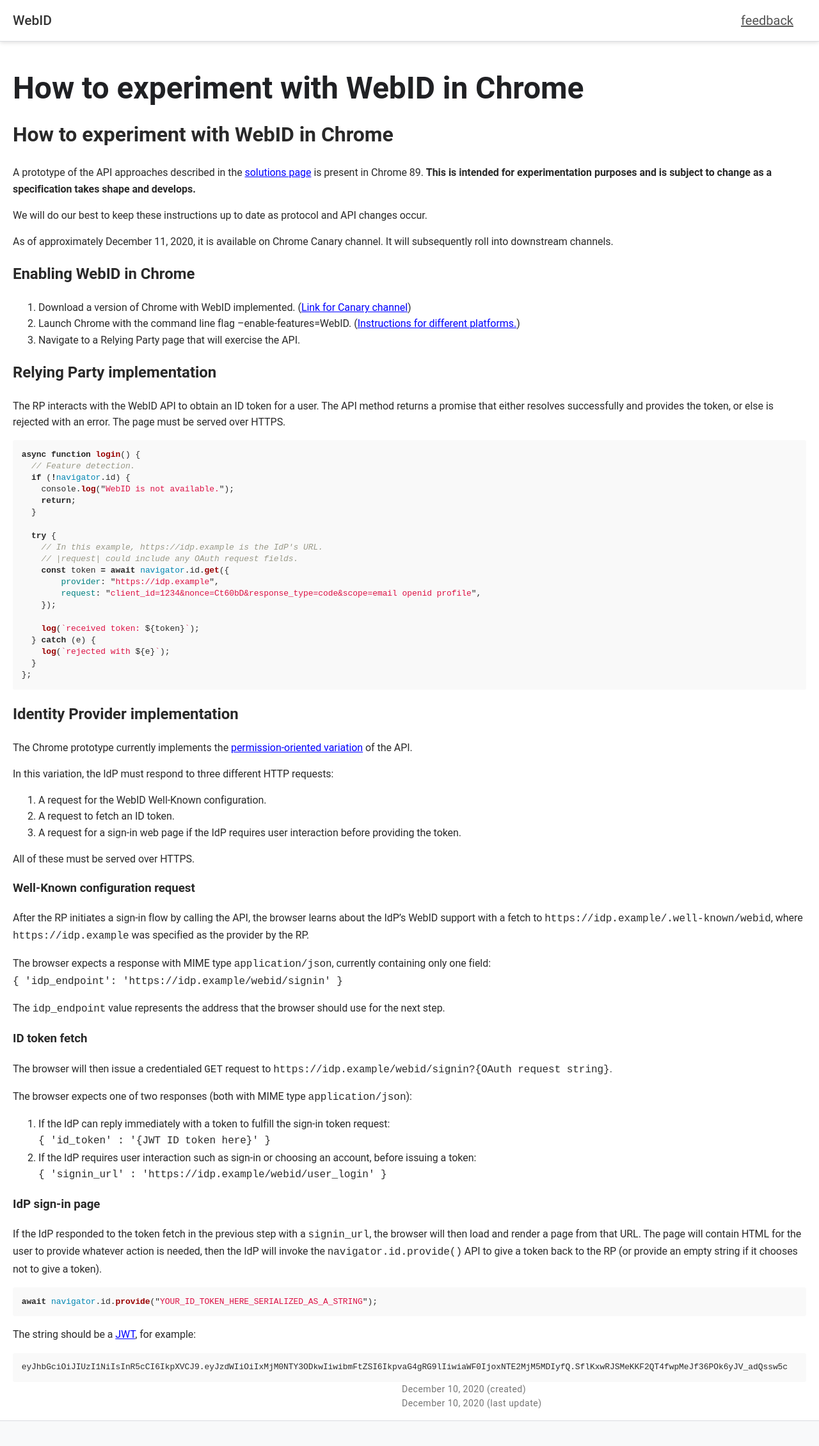
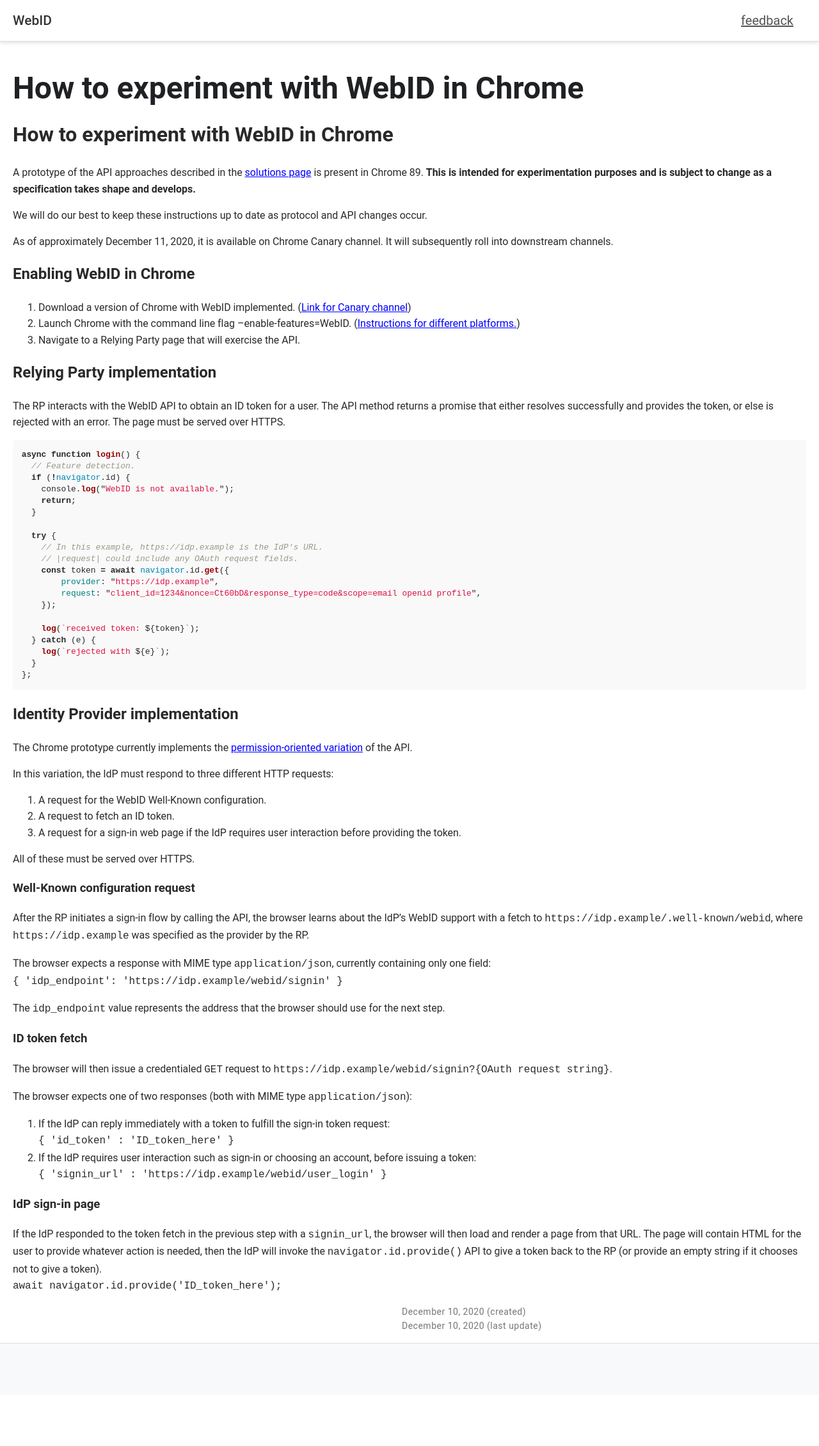
Before and after one commit to w3c-fedid/FedCM, a Jekyll site: the page built from HOWTO.md, in a window 1280 px wide. Shown: the top 2260 px of the page at 64% size. Built offline with Jekyll 4.4.1, drawn with Linux system fonts in a browser that asks for light colours; some web fonts are replaced.

Commit message:
Update HOWTO.md
Removed curly braces around ID token to indicate that it is just a string getting passed through not an object.

````diff
--- a/HOWTO.md
+++ b/HOWTO.md
@@ -72,20 +72,11 @@
 
 The browser expects one of two responses (both with MIME type `application/json`):
 1. If the IdP can reply immediately with a token to fulfill the sign-in token request:<br>
-`{ 'id_token' : '{JWT ID token here}' }`
+`{ 'id_token' : 'ID_token_here' }`
 2. If the IdP requires user interaction such as sign-in or choosing an account, before issuing a token:<br>
 `{ 'signin_url' : 'https://idp.example/webid/user_login' }`
 
 ### IdP sign-in page
 
 If the IdP responded to the token fetch in the previous step with a `signin_url`, the browser will then load and render a page from that URL. The page will contain HTML for the user to provide whatever action is needed, then the IdP will invoke the `navigator.id.provide()` API to give a token back to the RP (or provide an empty string if it chooses not to give a token).<br>
-
-```javascript
-await navigator.id.provide("YOUR_ID_TOKEN_HERE_SERIALIZED_AS_A_STRING");
-```
-
-The string should be a [JWT](https://jwt.io/), for example:
-
-```
-eyJhbGciOiJIUzI1NiIsInR5cCI6IkpXVCJ9.eyJzdWIiOiIxMjM0NTY3ODkwIiwibmFtZSI6IkpvaG4gRG9lIiwiaWF0IjoxNTE2MjM5MDIyfQ.SflKxwRJSMeKKF2QT4fwpMeJf36POk6yJV_adQssw5c
-```
+```await navigator.id.provide('ID_token_here');```
````
